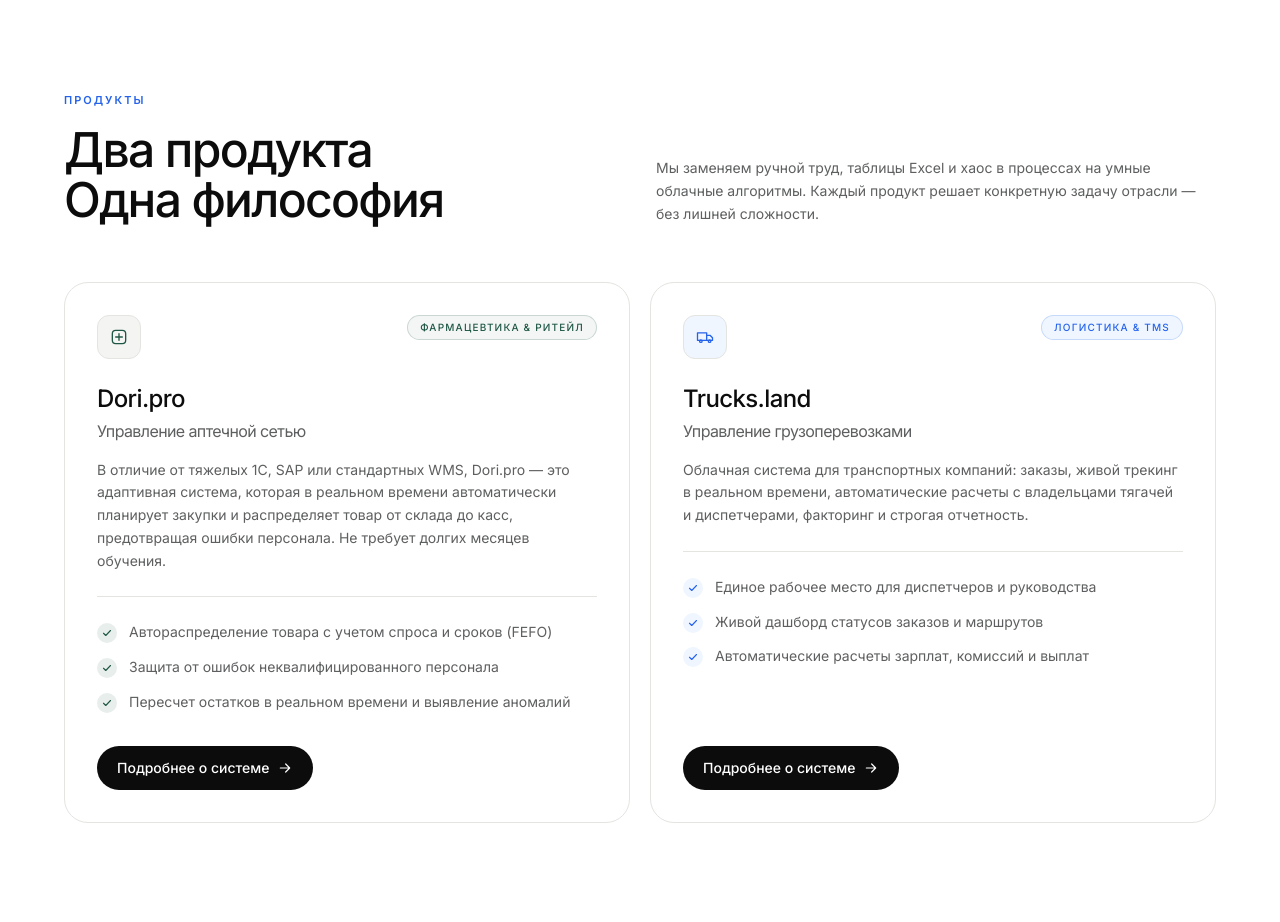
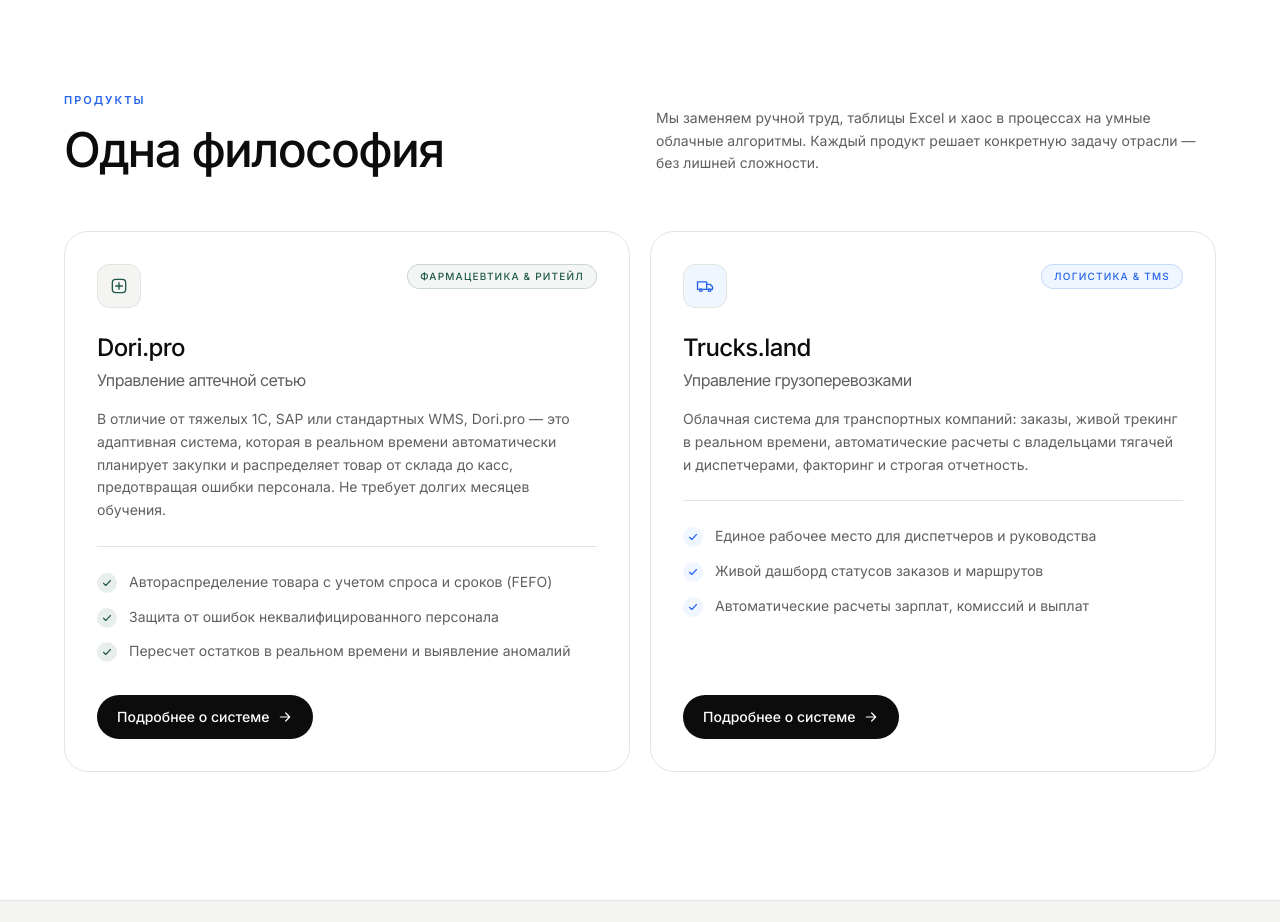
Before and after one commit to DigitaIAM/business-systems-site, a Vue app: page / in a window 1280 px wide. Shown: the part 1160-2082 px from the top of the page. Built offline with nearby package versions, Linux system fonts and the light colour scheme.

Commit message:
changed style

```diff
--- a/src/App.vue
+++ b/src/App.vue
@@ -443,8 +443,7 @@
         <div class="grid gap-8 lg:grid-cols-2 lg:items-end">
           <div>
             <p class="text-[11px] font-semibold uppercase tracking-[0.18em] text-brand">Продукты</p>
-            <h2 class="mt-4 max-w-xl text-3xl font-medium leading-[1.05] tracking-[-0.035em] text-ink sm:text-4xl lg:text-5xl">
-              Два продукта<br />Одна философия
+            <h2 class="mt-4 max-w-xl text-3xl font-medium leading-[1.05] tracking-[-0.035em] text-ink sm:text-4xl lg:text-5xl">Одна философия
             </h2>
           </div>
           <p class="max-w-xl text-sm leading-relaxed text-muted lg:justify-self-end">
```
